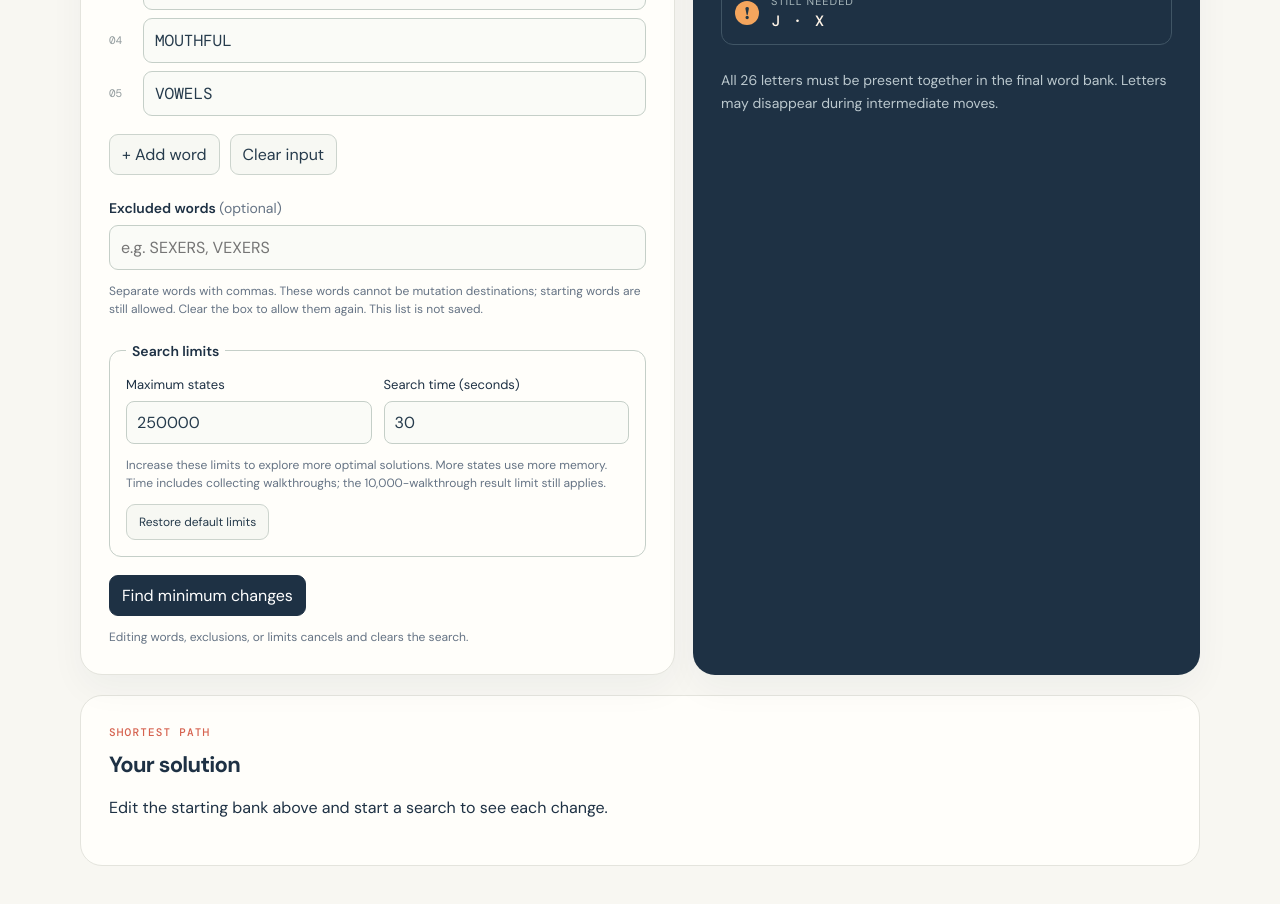
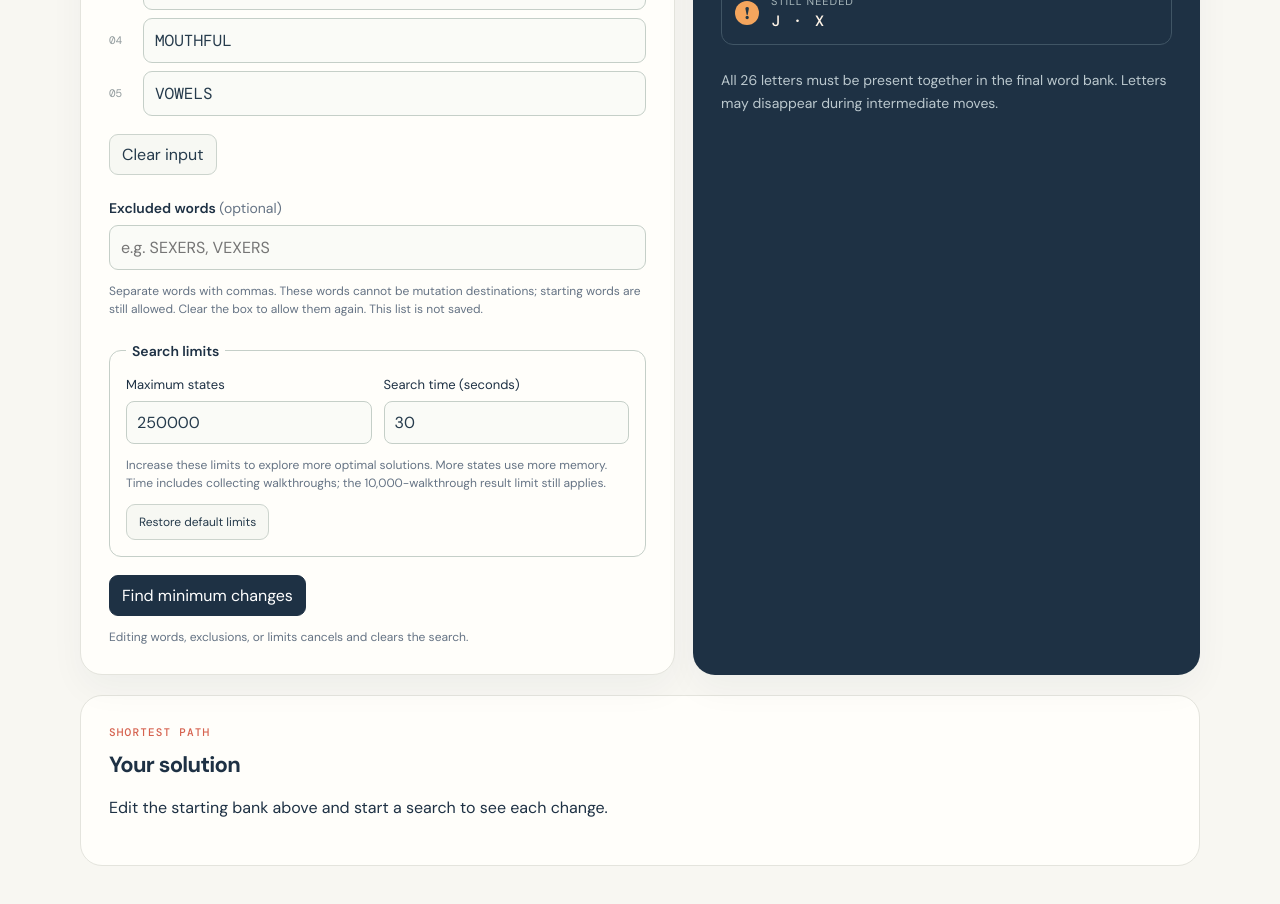
Before and after one commit to nahiphog/pandergrams, a React (Vite) app: page / in a window 1280 px wide. Shown: the part 780-1684 px from the top of the page. Built offline with nearby package versions, Linux system fonts and the light colour scheme.

Commit message:
Keep the starting word bank fixed at five inputs

```diff
--- a/src/main.tsx
+++ b/src/main.tsx
@@ -124,8 +124,7 @@ function App() {
               </div>
             ))}
           </div>
-          <div className="edit-actions"><button onClick={() => edit([...words, ''])}>+ Add word</button><button onClick={() => { edit(words.map(() => '')); setExcludedInput('') }}>Clear input</button></div>
-          {!words.length && <p className="helper">Add at least one starting word.</p>}
+          <div className="edit-actions"><button onClick={() => { edit(initialWords.map(() => '')); setExcludedInput('') }}>Clear input</button></div>
           <div className="exclusions-field">
             <label htmlFor="excluded-words">Excluded words <span>(optional)</span></label>
             <input id="excluded-words" value={excludedInput} placeholder="e.g. SEXERS, VEXERS" spellCheck={false} autoComplete="off" aria-invalid={!!exclusionError} aria-describedby={`exclusions-help${exclusionError ? ' exclusions-error' : ''}`} onChange={(event) => { edit(words); setExcludedInput(event.target.value.toUpperCase()) }} />
```
Also changed, not shown: 1 other file (tests, documents, lock files or other folders).
